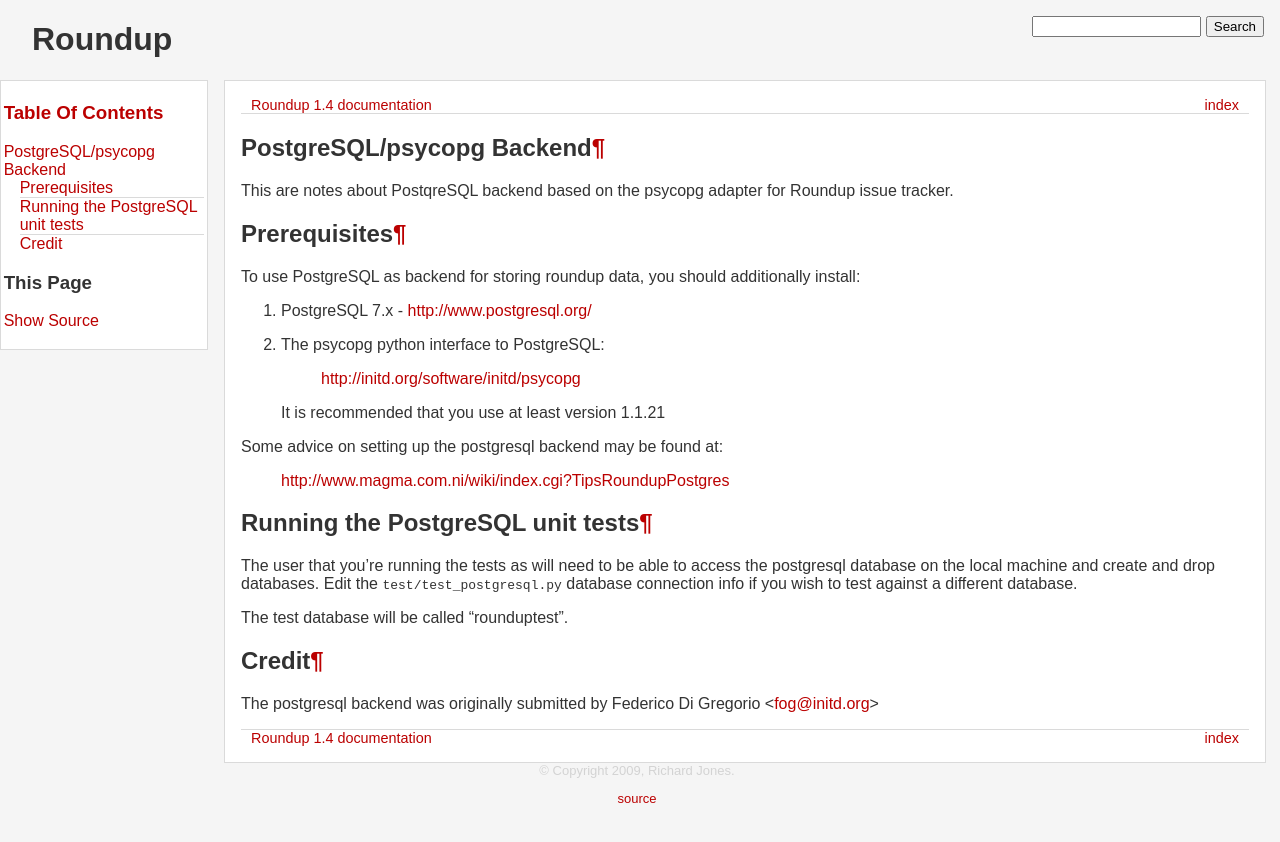
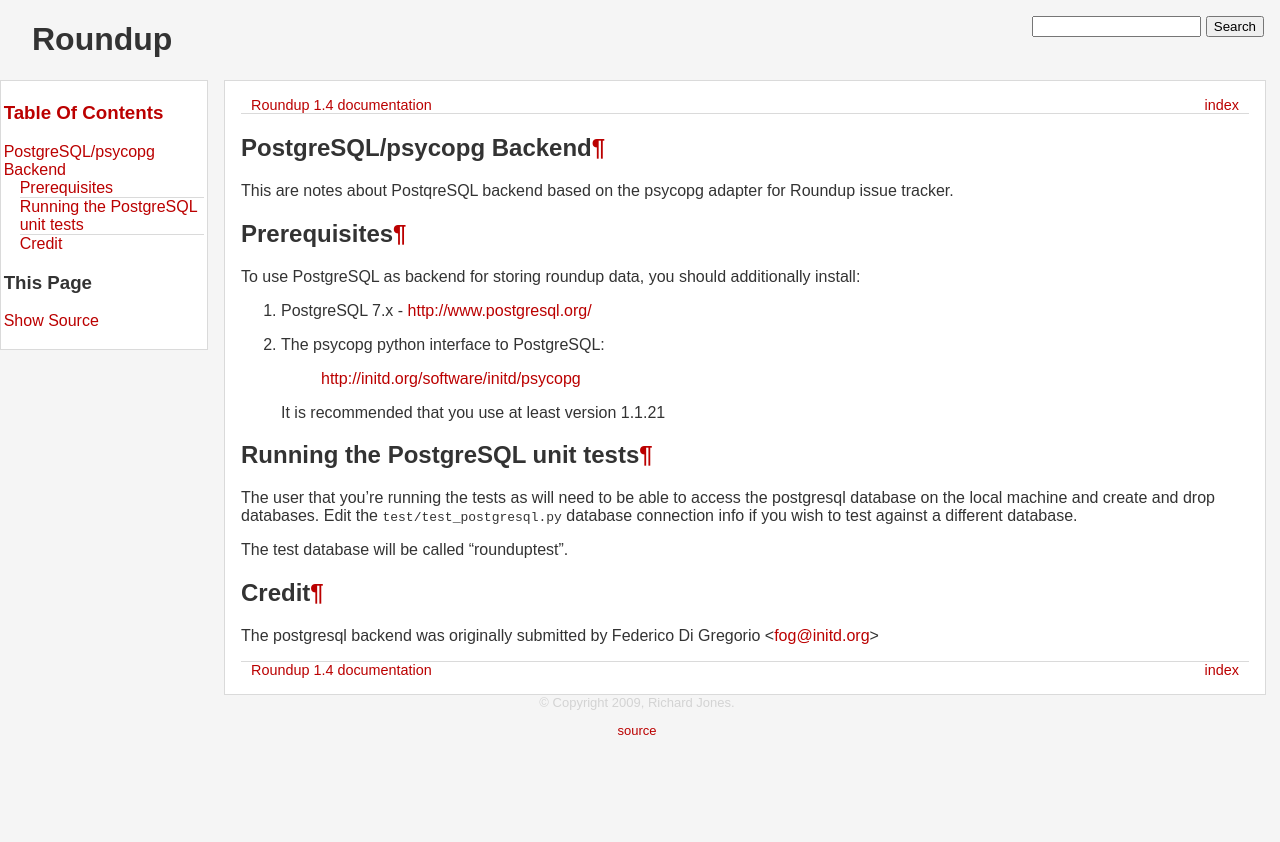
Before and after one commit to roundup-tracker/roundup, a Sphinx documentation site: the page built from doc/postgresql.txt, in a window 1280 px wide. Shown: the top 842 px of the page. Built offline with Sphinx 7.4.7, drawn with Linux system fonts in a browser that asks for light colours; pages that are not in the unit, such as notebooks, are missing from menus.

Commit message:
www.magma.com.ni/wiki/index.cgi?TipsRoundupPostgres does not exist anymore...
...so I've removed the link.

```diff
--- a/doc/postgresql.txt
+++ b/doc/postgresql.txt
@@ -19,10 +19,6 @@
 
    It is recommended that you use at least version 1.1.21
 
-Some advice on setting up the postgresql backend may be found at:
-
-  http://www.magma.com.ni/wiki/index.cgi?TipsRoundupPostgres
-
 
 Running the PostgreSQL unit tests
 =================================
```
